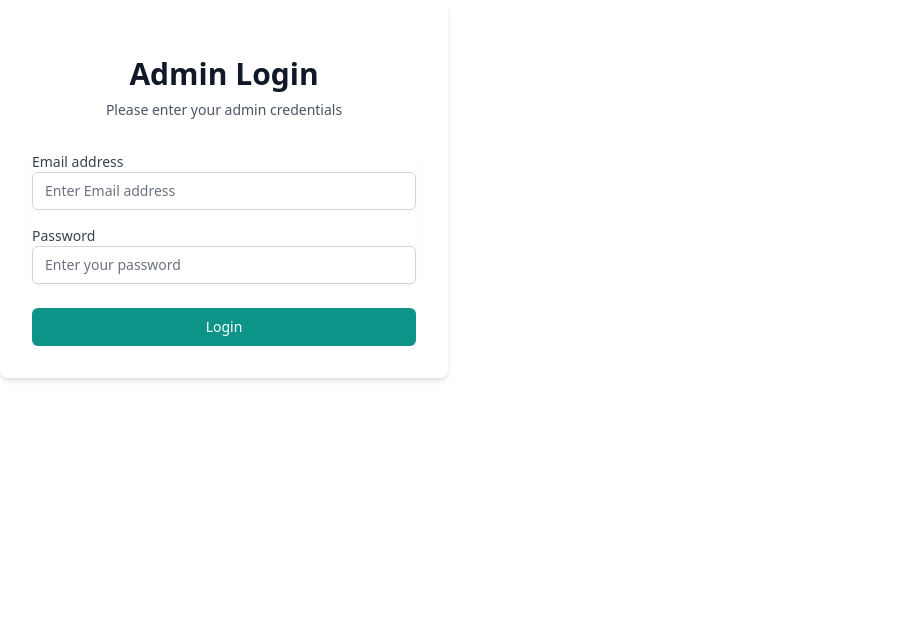
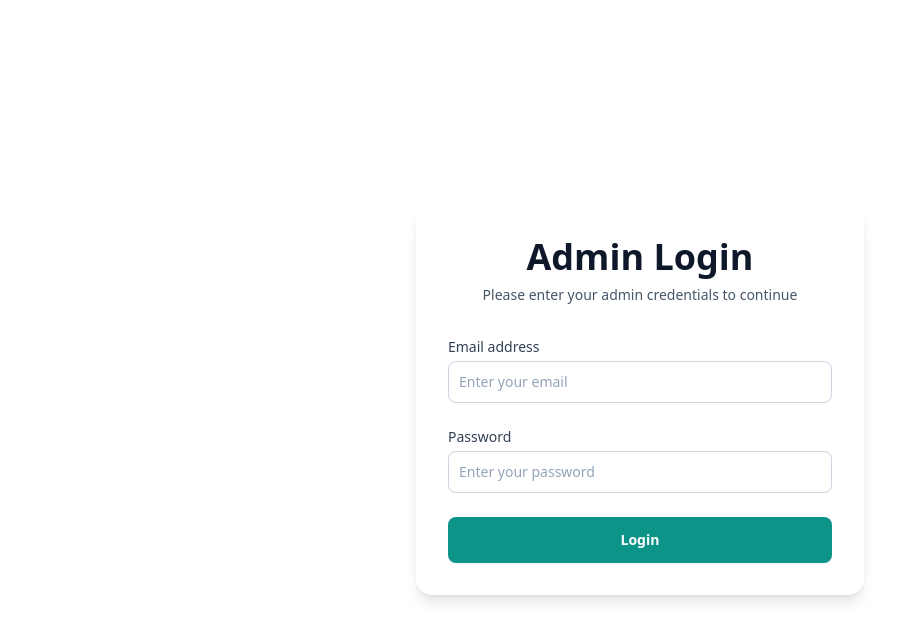
Before and after one commit to Sankalp-Dawada/MyPortfolio, a React (Vite) app: page /login in a window 1280 px wide. Shown: the top 640 px of the page, without its empty margins (0-924 px from the left). Built offline with nearby package versions, Linux system fonts and the light colour scheme; no server answers.

Commit message:
feat: Add AddItemSelection page and update routing

```diff
--- a/src/App.tsx
+++ b/src/App.tsx
@@ -5,6 +5,7 @@ import HomePage from './pages/HomePage';
 import LoginPage from './pages/LoginPage';
 import AddProjectPage from './pages/AddProjectPage';
 import AddCertificatesPage from './pages/AddCertificatesPage';
+import AddItemSelection from './pages/AddItemSelection';
 import NotFoundPage from './pages/NotFoundPage';
 
 function App() {
@@ -16,6 +17,7 @@ function App() {
           <Route path="/login" element={<LoginPage />} />
           <Route path="/add-project" element={<AddProjectPage />} />
           <Route path="/add-certificates" element={<AddCertificatesPage/>}/>
+          <Route path="/add-item-selection" element={<AddItemSelection />} />
           <Route path="*" element={<NotFoundPage />} />
         </Routes>
       </Router>
--- a/src/components/FloatingActionButton.tsx
+++ b/src/components/FloatingActionButton.tsx
@@ -12,7 +12,7 @@ const FloatingActionButton: React.FC = () => {
       className="fixed right-6 bottom-6 z-10"
     >
       <Link
-        to="/add-project"
+        to="/add-item-selection"
         className="flex items-center justify-center w-14 h-14 bg-teal-600 hover:bg-teal-700 text-white rounded-full shadow-lg transition-colors duration-200 focus:outline-none focus:ring-2 focus:ring-offset-2 focus:ring-teal-500"
         aria-label="Add project"
       >
--- a/src/components/Header.tsx
+++ b/src/components/Header.tsx
@@ -71,13 +71,13 @@ const Header: React.FC<HeaderProps> = ({ onSearch }) => {
           <Link to="/#projects" className="hover:text-teal-400 transition-colors">
             Projects
           </Link>
-          <Link to="/#Certification" className="hover:text-teal-400 transition-colors">Certification</Link>
+          <Link to="/#certificates" className="hover:text-teal-400 transition-colors">Certification</Link>
           {isAuthenticated ? (
             <>
-              <Link to="/add-project" className="hover:text-teal-400 transition-colors">
+              {/* <Link to="/add-project" className="hover:text-teal-400 transition-colors">
                 Add Project
               </Link>
-              <Link to="/add-certificates" className="hover:text-teal-400 transition-colors">Add Certificates</Link>
+              <Link to="/add-certificates" className="hover:text-teal-400 transition-colors">Add Certificates</Link> */}
               <button
                 onClick={handleLogout}
                 className="hover:text-teal-400 transition-colors"
--- /dev/null
+++ b/src/pages/AddItemSelection.tsx
@@ -0,0 +1,35 @@
+import React from 'react';
+import { useNavigate } from 'react-router-dom';
+import { PlusCircle, Award } from 'lucide-react';
+
+const AddItemSelection: React.FC = () => {
+  const navigate = useNavigate();
+
+  return (
+    <div className="min-h-screen flex flex-col items-center justify-center bg-slate-100 dark:bg-slate-900 p-6">
+      <h1 className="text-3xl font-bold text-slate-900 dark:text-white mb-10">
+        What would you like to add?
+      </h1>
+
+      <div className="flex flex-col md:flex-row gap-8">
+        <button
+          onClick={() => navigate('/add-project')}
+          className="flex items-center gap-3 px-8 py-5 bg-teal-600 hover:bg-teal-700 text-white rounded-2xl shadow-lg text-xl font-semibold transition-all"
+        >
+          <PlusCircle size={28} />
+          Add Project
+        </button>
+
+        <button
+          onClick={() => navigate('/add-certificates')}
+          className="flex items-center gap-3 px-8 py-5 bg-indigo-600 hover:bg-indigo-700 text-white rounded-2xl shadow-lg text-xl font-semibold transition-all"
+        >
+          <Award size={28} />
+          Add Certificate
+        </button>
+      </div>
+    </div>
+  );
+};
+
+export default AddItemSelection;
--- a/src/pages/LoginPage.tsx
+++ b/src/pages/LoginPage.tsx
@@ -19,13 +19,9 @@ const AdminLoginForm: React.FC = () => {
 
       if (user) {
         sessionStorage.setItem('adminUser', JSON.stringify(user));
-
         console.log('Admin login successful, redirecting to dashboard');
-
         navigate('/');
-
-      }
-      else {
+      } else {
         setError('Invalid email or password. Please check your credentials and try again.');
       }
     } catch (err) {
@@ -37,26 +33,26 @@ const AdminLoginForm: React.FC = () => {
   };
 
   return (
-    <div className="w-full max-w-md space-y-8 bg-white dark:bg-slate-800 p-8 rounded-lg shadow-md">
-      <div>
-        <h2 className="mt-6 text-center text-3xl font-extrabold text-gray-900 dark:text-white">
+    <div className="min-h-screen flex items-center justify-center bg-white dark:bg-slate-900 px-4">
+      <div className="w-full max-w-md bg-white dark:bg-slate-800 rounded-2xl shadow-lg p-8">
+        <div className="text-center mb-8">
+          <h2 className="text-4xl font-bold text-slate-900 dark:text-white">
             Admin Login
           </h2>
-        <p className="mt-2 text-center text-sm text-gray-600 dark:text-gray-400">
-          Please enter your admin credentials
+          <p className="mt-2 text-sm text-slate-600 dark:text-slate-400">
+            Please enter your admin credentials to continue
           </p>
         </div>
 
         {error && (
-        <div className="p-4 mb-4 text-sm text-red-700 bg-red-100 rounded-lg dark:bg-red-200 dark:text-red-800" role="alert">
+          <div className="mb-6 p-4 text-sm text-red-700 bg-red-100 rounded-lg dark:bg-red-200 dark:text-red-800" role="alert">
             {error}
           </div>
         )}
 
-      <form className="mt-8 space-y-6" onSubmit={handleSubmit}>
-        <div className="rounded-md shadow-sm space-y-4">
+        <form onSubmit={handleSubmit} className="space-y-6">
           <div>
-            <label htmlFor="email-address" className="block text-sm font-medium text-gray-700 dark:text-gray-300">
+            <label htmlFor="email-address" className="block text-sm font-medium text-slate-700 dark:text-slate-300">
               Email address
             </label>
             <input
@@ -67,12 +63,13 @@ const AdminLoginForm: React.FC = () => {
               required
               value={email}
               onChange={(e) => setEmail(e.target.value)}
-              className="appearance-none rounded-md relative block w-full px-3 py-2 border border-gray-300 dark:border-gray-600 placeholder-gray-500 dark:placeholder-gray-400 text-gray-900 dark:text-white dark:bg-slate-700 focus:outline-none focus:ring-teal-500 focus:border-teal-500 sm:text-sm"
-              placeholder="Enter Email address"
+              placeholder="Enter your email"
+              className="mt-1 block w-full rounded-lg border border-slate-300 dark:border-slate-600 bg-white dark:bg-slate-700 text-slate-900 dark:text-white placeholder-slate-400 dark:placeholder-slate-400 focus:ring-teal-500 focus:border-teal-500 text-sm p-2.5"
             />
           </div>
+
           <div>
-            <label htmlFor="password" className="block text-sm font-medium text-gray-700 dark:text-gray-300">
+            <label htmlFor="password" className="block text-sm font-medium text-slate-700 dark:text-slate-300">
               Password
             </label>
             <input
@@ -83,24 +80,22 @@ const AdminLoginForm: React.FC = () => {
               required
               value={password}
               onChange={(e) => setPassword(e.target.value)}
-              className="appearance-none rounded-md relative block w-full px-3 py-2 border border-gray-300 dark:border-gray-600 placeholder-gray-500 dark:placeholder-gray-400 text-gray-900 dark:text-white dark:bg-slate-700 focus:outline-none focus:ring-teal-500 focus:border-teal-500 sm:text-sm"
               placeholder="Enter your password"
+              className="mt-1 block w-full rounded-lg border border-slate-300 dark:border-slate-600 bg-white dark:bg-slate-700 text-slate-900 dark:text-white placeholder-slate-400 dark:placeholder-slate-400 focus:ring-teal-500 focus:border-teal-500 text-sm p-2.5"
             />
-          </div>
           </div>
 
           <div>
             <button
               type="submit"
               disabled={isLoading}
-            className={`group relative w-full flex justify-center py-2 px-4 border border-transparent text-sm font-medium rounded-md text-white bg-teal-600 hover:bg-teal-700 focus:outline-none focus:ring-2 focus:ring-offset-2 focus:ring-teal-500 ${
-              isLoading ? 'opacity-75 cursor-not-allowed' : ''
+              className={`w-full flex justify-center items-center py-3 px-4 border border-transparent text-sm font-semibold rounded-lg shadow-sm text-white bg-teal-600 hover:bg-teal-700 focus:outline-none focus:ring-2 focus:ring-offset-2 focus:ring-teal-500 transition ${
+                isLoading ? 'opacity-70 cursor-not-allowed' : ''
               }`}
             >
               {isLoading ? (
                 <>
-                <span className="absolute left-0 inset-y-0 flex items-center pl-3">
-                  <svg className="animate-spin h-5 w-5 text-teal-300" viewBox="0 0 24 24">
+                  <svg className="animate-spin h-5 w-5 mr-3 text-teal-300" viewBox="0 0 24 24">
                     <circle
                       className="opacity-25"
                       cx="12"
@@ -108,15 +103,14 @@ const AdminLoginForm: React.FC = () => {
                       r="10"
                       stroke="currentColor"
                       strokeWidth="4"
-                    ></circle>
+                    />
                     <path
                       className="opacity-75"
                       fill="currentColor"
                       d="M4 12a8 8 0 018-8V0C5.373 0 0 5.373 0 12h4zm2 5.291A7.962 7.962 0 014 12H0c0 3.042 1.135 5.824 3 7.938l3-2.647z"
-                    ></path>
+                    />
                   </svg>
-                </span>
-                Login in...
+                  Logging in...
                 </>
               ) : (
                 'Login'
@@ -125,6 +119,7 @@ const AdminLoginForm: React.FC = () => {
           </div>
         </form>
       </div>
+    </div>
   );
 };
 
```
Lines whose indentation alone changed are shown as unchanged.
